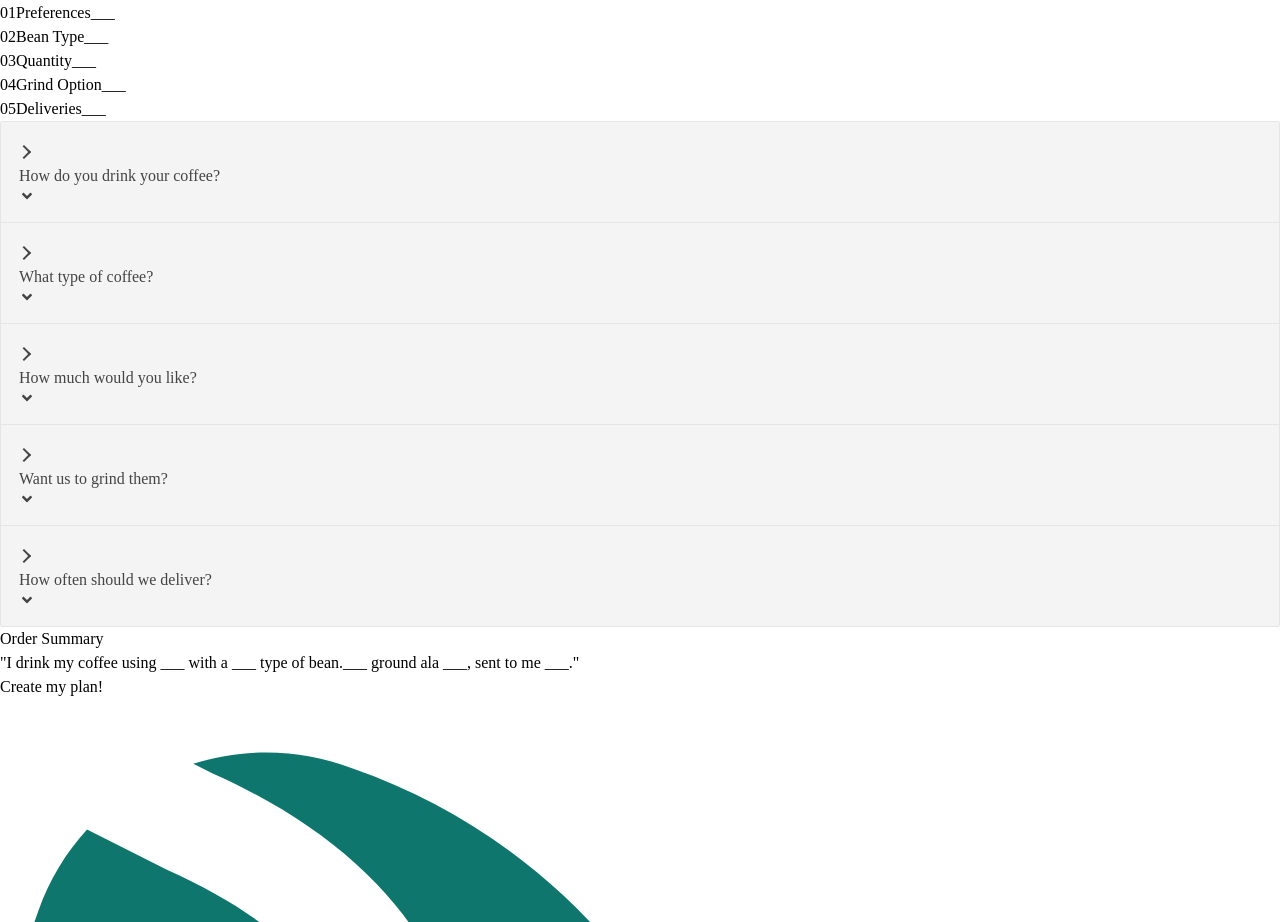
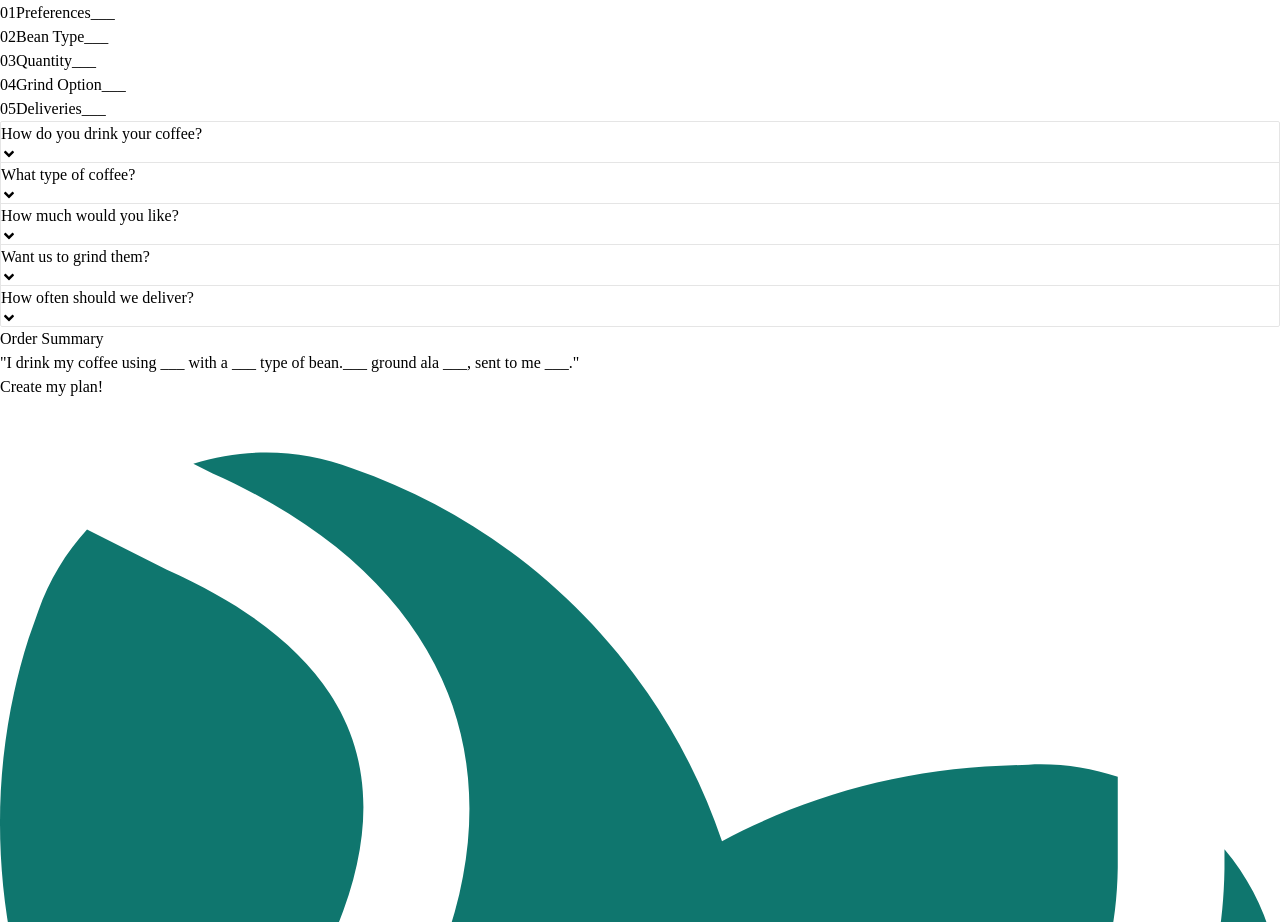
Before and after one commit to abir045/coffeeroasters, a React (Create React App) app: page /create in a window 1280 px wide. Shown: the part 3626-4548 px from the top of the page. Built offline with nearby package versions, Linux system fonts and the light colour scheme; what @material-tailwind/react would draw is missing.

Commit message:
updated hover states on accordion

```diff
--- a/src/components/Accordion.js
+++ b/src/components/Accordion.js
@@ -5,12 +5,10 @@ import {
   AccordionItem,
   AccordionItemPanel,
   AccordionItemHeading,
-  AccordionItemState,
 } from "react-accessible-accordion";
 
 import { FaAngleDown } from "react-icons/fa";
 import "react-accessible-accordion/dist/fancy-example.css";
-//import DisplayName from "react-accessible-accordion/dist/types/helpers/DisplayName";
 
 export default function Example({
   fieldset,
@@ -24,6 +22,8 @@ export default function Example({
   accordionIndices,
   setAccordionIndices,
 }) {
+  const [isHover, setIsHover] = useState(false);
+
   const handleChange = (event) => {
     // destructuring name and id from user input
     const { name, id } = event.target;
@@ -63,6 +63,14 @@ export default function Example({
     return PricePerShipment;
   };
 
+  const handleMouseEnter = () => {
+    setIsHover(true);
+  };
+
+  const handleMouseLeave = () => {
+    setIsHover(false);
+  };
+
   const cards = fieldset.cards.map((card) => (
     <div
       className="flex flex-col items-center p-2 w-auto h-auto cursor-pointer"
@@ -79,9 +87,12 @@ export default function Example({
         onChange={handleChange}
         data-fieldsetindex={index}
       />
+      {/* <div className="hover:bg-red-200"> */}
       <label
         htmlFor={card.heading}
-        className="block  rounded-lg  p-4 w-full"
+        className="block  rounded-lg  p-4 w-full hover:bg-red-200"
+        onMouseEnter={handleMouseEnter}
+        onMouseLeave={handleMouseLeave}
         style={{
           backgroundColor:
             userInput.preference === card.heading
@@ -94,7 +105,10 @@ export default function Example({
               ? "#0E8784"
               : "#f4f1eb" && userInput.delivery === card.heading
               ? "#0E8784"
+              : "#f4f1eb" && isHover
+              ? "#d6b0ae"
               : "#f4f1eb",
+
           color:
             userInput.preference === card.heading
               ? "white"
@@ -116,6 +130,7 @@ export default function Example({
             : card.description}
         </p>
       </label>
+      {/* </div> */}
     </div>
   ));
 
@@ -129,19 +144,27 @@ export default function Example({
               : "flex",
         }}
       >
-        <AccordionItemButton>
-          <div
-            className="flex justify-between items-center mb-4 font-bold text-2xl text-gray-600 "
+        <AccordionItemButton
+          className="flex  justify-between items-center mb-4 font-bold text-2xl text-gray-600 hover:text-teal-500 "
+          index={index}
+          accordionIndices={accordionIndices}
+        >
+          {/* <div
+            className="flex justify-between items-center mb-4 font-bold text-2xl text-gray-600 hover:text-teal-500 "
             index={index}
             accordionIndices={accordionIndices}
           >
             {fieldset.heading}
-            <FaAngleDown id="angle" className="transition-transform" />
+
+          </div> */}
+
+          {fieldset.heading}
+          <div className="flex justify-end">
+            <FaAngleDown />
           </div>
-          {/* {fieldset.heading} */}
         </AccordionItemButton>
       </AccordionItemHeading>
-      <AccordionItemPanel className="flex mb-8">{cards}</AccordionItemPanel>
+      <AccordionItemPanel className="flex mb-8 ">{cards}</AccordionItemPanel>
     </AccordionItem>
   );
 }
```
